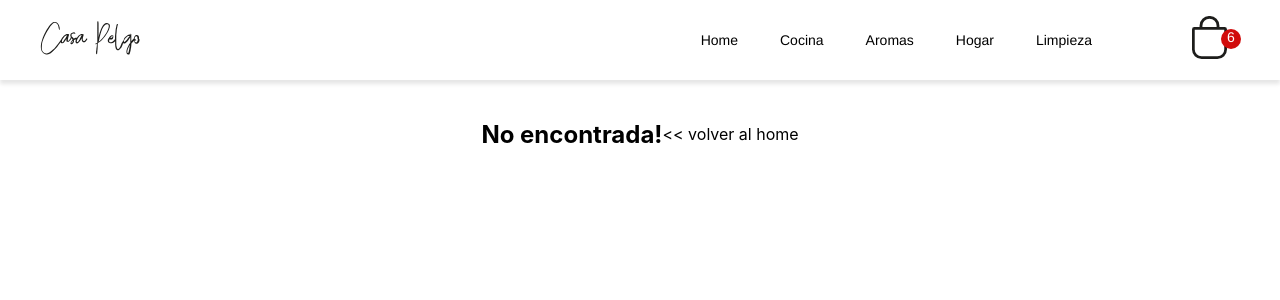
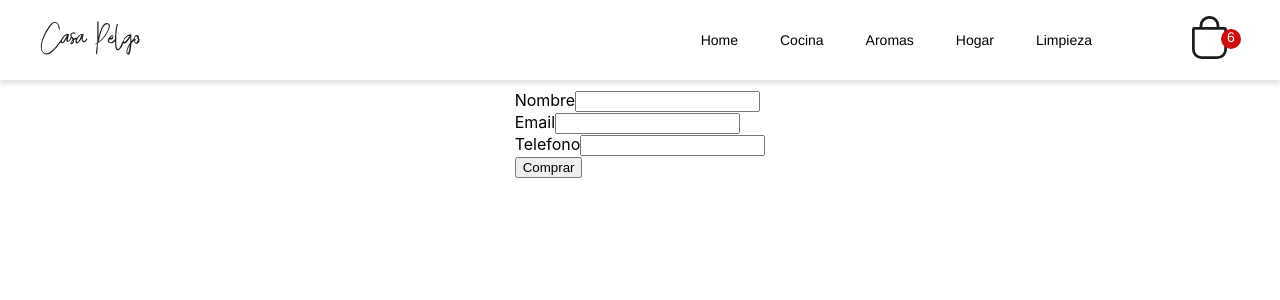
Before and after one commit to facurevol/my-tienda, a React (Create React App) app: page /cart/compra in a window 1280 px wide. Shown: the top 300 px of the page. Built offline with nearby package versions, Linux system fonts and the light colour scheme; no server answers; the database is empty.

Commit message:
boton compra

```diff
--- a/src/App.js
+++ b/src/App.js
@@ -5,6 +5,7 @@ import ItemDetailContainer from './Components/ItemDetailContainer';
 import ItemCartContainer from './Components/ItemCartContainer';
 import { Route, Routes, Link } from 'react-router-dom';
 import CartContextProvider from './context/CartContext';
+import ItemOrder from './Components/ItemOrder';
 
 function App() {
 
@@ -39,6 +40,14 @@ function App() {
               />
 
               <Route
+                exact
+                path="/cart/compra"
+                element={<ItemOrder />}
+              />
+
+
+
+              <Route
                 path="*"
                 element={
                   <div className='desktop-container'>
--- a/src/Components/Cart.js
+++ b/src/Components/Cart.js
@@ -13,7 +13,6 @@ const Cart = ({ producto, funcion, funcion2, borrarItem }) => {
 
   }
   function sacarCantidad(cantidad) {
-
 
     funcion2(producto.id, cantidad)
 
--- a/src/Components/ItemCartContainer.js
+++ b/src/Components/ItemCartContainer.js
@@ -1,8 +1,12 @@
-import React, { useContext } from "react";
+import React, { useContext, useState } from "react";
 import { CartContext } from "../context/CartContext";
 import { Link } from "react-router-dom";
 import "./Cart.css";
 import Cart from "./Cart";
+import { addDoc, collection } from "firebase/firestore";
+import { db } from "../firebase";
+
+
 
 const ItemCartContext = () => {
   const { cart, vaciarCart, borrarItem, sumarItem, restarItem, sumaTotal } =
@@ -10,7 +14,7 @@ const ItemCartContext = () => {
 
   function sumarEnCartItem(id) {
     sumarItem(id);
-    //restarItem(id);
+
   }
 
   function restarEnCartItem(id) {
@@ -18,8 +22,62 @@ const ItemCartContext = () => {
     restarItem(id);
   }
 
+//boton de compra que muestra el id en pantalla y vuelve al home.
+
+  let [comprado, setComprado] = useState(true);
+const Comprar = () => {
+
+console.log (comprado);
+
+  if (comprado === true) {
+    return  console.log("estoy andando")
+}
+}
 
 
+
+
+
+
+
+
+
+  const [name, setName] = useState('')
+  const [email, setEmail] = useState('')
+  const [phone, setPhone] = useState('')
+
+  const handleNameChange = event => setName(event.target.value)
+  const handleEmailChange = event => setEmail(event.target.value)
+  const handlePhoneChange = event => setPhone(event.target.value)
+
+
+  const onSubmit = (event) => {
+    event.preventDefault();
+
+    if (![name, email, phone].some(field => field === "")) {
+
+      const itemCollection = collection(db, 'compra')
+      const newItem = {
+        name,
+        email,
+        phone,
+        cart,
+        precio: sumaTotal(),
+
+      }
+
+      addDoc(itemCollection, newItem)
+        .then(doc => {
+          console.log('se guardo correctamente', doc.id)
+
+        })
+        .catch(error => {
+          console.log(error)
+        })
+
+
+    } else {}
+}
 
   return (
     <div>
@@ -43,9 +101,38 @@ const ItemCartContext = () => {
           <div>
             <h5>Total: $ {sumaTotal()}</h5>
           </div>
+
           <div>
-            <button>Comprar</button>
+            <div>
+              <form onSubmit={onSubmit}>
+                <div>
+                  <label>Nombre</label>
+                  <input value={name} onChange={handleNameChange} type="text" />
+                </div>
+                <div>
+                  <label>Email</label>
+                  <input value={email} onChange={handleEmailChange} type="text" />
+                </div>
+                <div>
+                  <label>Telefono</label>
+                  <input value={phone} onChange={handlePhoneChange} type="text" />
+                </div>
+                <div>
+
+                </div>
+                <button type="submit">Comprar</button>
+
+              </form>
+
+            </div>
+
+            <div>
+              <button onClick={Comprar}>boton de prueba de la compra</button>
+
+            </div>
+
           </div>
+
           <div>
             <button onClick={vaciarCart}>Vaciar</button>
           </div>
--- a/src/Components/ItemDetailContainer.js
+++ b/src/Components/ItemDetailContainer.js
@@ -1,6 +1,6 @@
 import { useEffect, useState } from "react";
 import { useParams } from "react-router-dom";
-import { getProductos } from "../api/api.js";
+//import { getProductos } from "../api/api.js";
 import ItemDetail from "./ItemDetail.js";
 import { getDoc, doc } from "firebase/firestore";
 import { db } from '../firebase';
@@ -11,7 +11,7 @@ export default function ItemDetailContainer () {
     const [productos, setDetail] = useState([]);
     const { productoId } = useParams();
 
-   useEffect(() => {
+   /*useEffect(() => {
         getProductos().then((productos) => {
             const producto = productos.find ((p) => p.id === parseInt (productoId));
             setDetail(producto);
@@ -19,7 +19,7 @@ export default function ItemDetailContainer () {
             console.log (error);
         });
 
-    }, [productoId]);
+    }, [productoId]);*/
 
     useEffect (() => {
 
--- /dev/null
+++ b/src/Components/ItemOrder.js
@@ -0,0 +1,87 @@
+import React, { useState } from "react";
+import { addDoc, collection } from "firebase/firestore";
+import { db } from "../firebase";
+
+//import { Link } from "react-router-dom";
+
+const ItemOrder = () => {
+
+    const [name, setName] = useState('')
+    const [email, setEmail] = useState('')
+    const [phone, setPhone] = useState('')
+
+    const handleNameChange = event => setName(event.target.value)
+    const handleEmailChange = event => setEmail(event.target.value)
+    const handlePhoneChange = event => setPhone(event.target.value)
+
+    const onSubmit = (event) => {
+        event.preventDefault();
+
+        if (![name, email, phone].some(field => field ==="")) {
+
+            const itemCollection = collection(db, 'compra')
+            const newItem = {
+                name,
+                email,
+                phone,
+
+
+
+            }
+
+            addDoc(itemCollection, newItem)
+            .then(doc => {
+                console.log('se guardo correctamente', doc.id)
+
+            })
+            .catch(error => {
+                console.log(error)
+            })
+            return (<h1>hola</h1>)
+
+        } else {
+
+        }
+
+    }
+
+
+
+
+
+    return (
+        <div>
+            <form onSubmit={onSubmit}>
+                <div>
+                    <label>Nombre</label>
+                    <input value={name} onChange={handleNameChange} type="text" />
+                </div>
+                <div>
+                    <label>Email</label>
+                    <input value={email} onChange={handleEmailChange} type="text" />
+                </div>
+                <div>
+                    <label>Telefono</label>
+                    <input value={phone} onChange={handlePhoneChange} type="text" />
+                </div>
+                <div>
+
+                </div>
+                <button  type="submit">Comprar</button>
+            </form>
+
+        </div>
+
+    );
+}
+export default ItemOrder;
+
+/*const db = getFirestore();
+
+        const orders = db.collection('orders');
+        const newOrder = {
+            buyer: userInfo,
+            items: Cart,
+            date: firebase.firestore.Timestamp.fromDate(new Date()),
+            total: price(),
+        };*/
```
Also changed, not shown: src/Components/itemCompra.js (added, +12 -0 lines).
